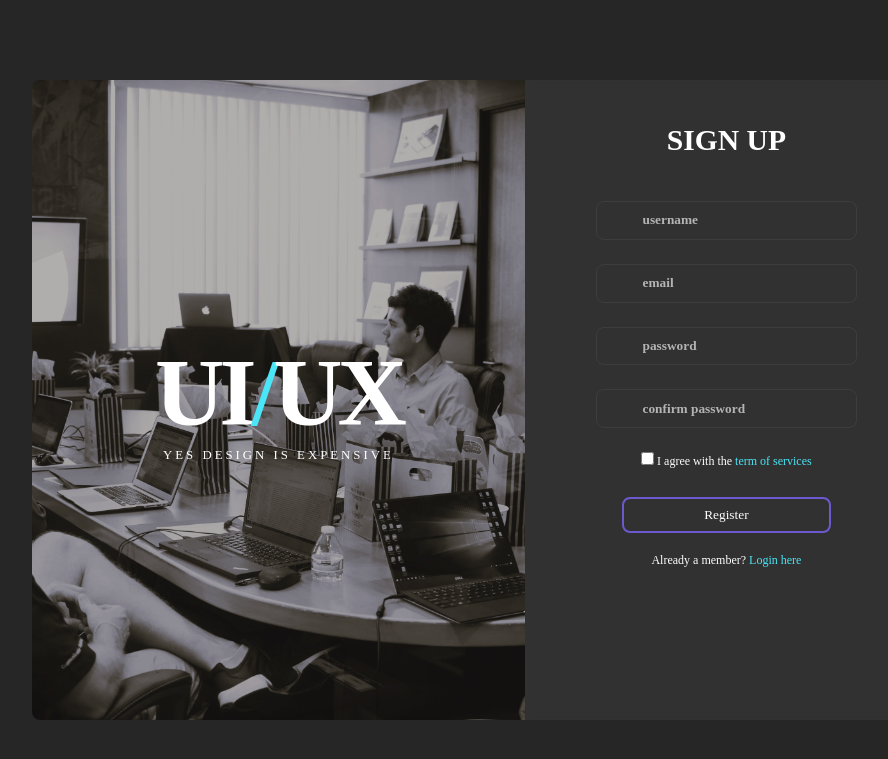
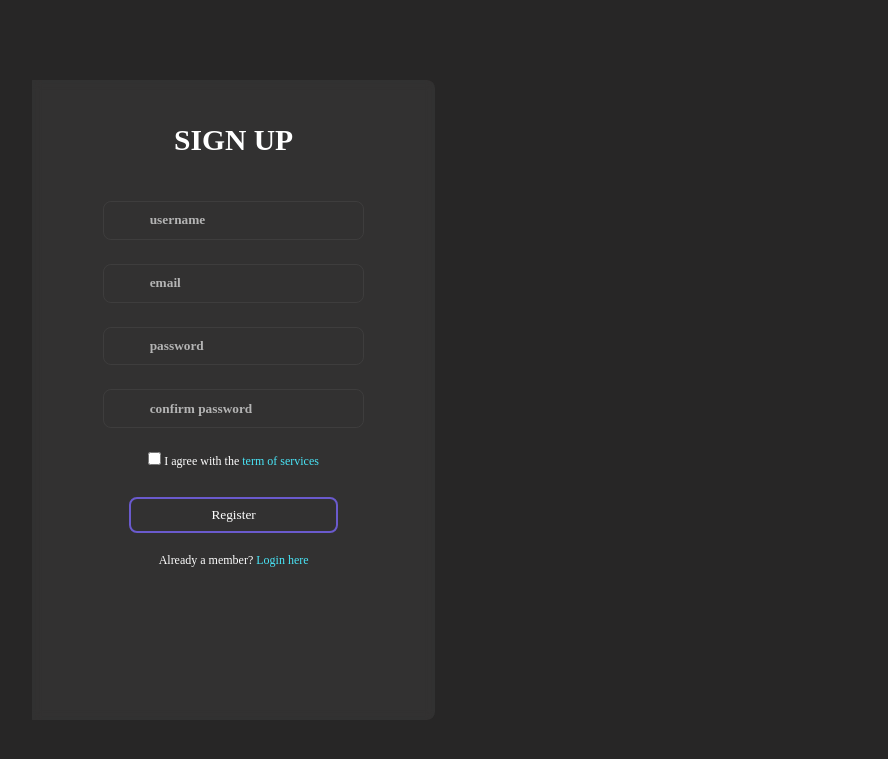
Before and after one commit to Victor-Gitahi/auth, a PHP site: page /public/register.php in a window 1280 px wide. Shown: the top 759 px of the page, without its empty margins (160-1048 px from the left). Run offline with PHP 8.4, Linux system fonts and the light colour scheme.

Commit message:
removed the left side panel

```diff
--- a/public/register.php
+++ b/public/register.php
@@ -6,39 +6,35 @@ require __DIR__ . '/../src/register.php';
 <?php view('header', ['title' => 'Register']) ?>
 
 <div class="form-card">
-    <div class="left-side">
-        <div class="bg-image">
-            <img src="./Assets/Images/office setup.jpg" alt="image of people sitting in an office watching a presentation">
-        </div>
-        <div class="text-content">
-        <h3>UI<span>/</span>UX</h3>
-        <p>yes design is expensive</p>
-        </div>
-    </div>
+
   <div class="right-side">
     <form class="form" action="register.php" method="post">
       <h1 class="form__header">Sign Up</h1>
       <div class="form__input-group">
         <!-- <label for="username">Username</label> -->
-        <input type="text" name="username" id="username" placeholder="username" class="<?= error_class($errors, 'username') ?>" value="<?= $inputs['username'] ?? '' ?>">
+        <input type="text" name="username" id="username" placeholder="username"
+          class="<?= error_class($errors, 'username') ?>" value="<?= $inputs['username'] ?? '' ?>">
 
         <small><?= $errors['username'] ?? '' ?></small>
       </div>
       <div class="form__input-group">
         <!-- <label for="email">Email</label> -->
-        <input type="email" name="email" id="email" placeholder="email" class="<?= error_class($errors, 'email') ?>" value="<?= $inputs['email'] ?? '' ?>">
+        <input type="email" name="email" id="email" placeholder="email" class="<?= error_class($errors, 'email') ?>"
+          value="<?= $inputs['email'] ?? '' ?>">
 
         <small><?= $errors['email'] ?? '' ?></small>
       </div>
       <div class="form__input-group">
         <!-- <label for="password">Password</label> -->
-        <input type="password" name="password" id="password" placeholder="password" value="<?= $inputs['password'] ?? '' ?>" class="<?= error_class($errors, 'password') ?>">
+        <input type="password" name="password" id="password" placeholder="password"
+          value="<?= $inputs['password'] ?? '' ?>" class="<?= error_class($errors, 'password') ?>">
 
         <small><?= $errors['password'] ?? '' ?></small>
       </div>
       <div class="form__input-group">
         <!-- <label for="password2">Password Again</label> -->
-        <input type="password" name="password2" id="password2" placeholder="confirm password" value="<?= $inputs['password2'] ?? '' ?>" class="<?= error_class($errors, 'password2') ?>">
+        <input type="password" name="password2" id="password2" placeholder="confirm password"
+          value="<?= $inputs['password2'] ?? '' ?>" class="<?= error_class($errors, 'password2') ?>">
 
         <small><?= $errors['password2'] ?? '' ?></small>
       </div>
```
Lines whose indentation alone changed are shown as unchanged.
